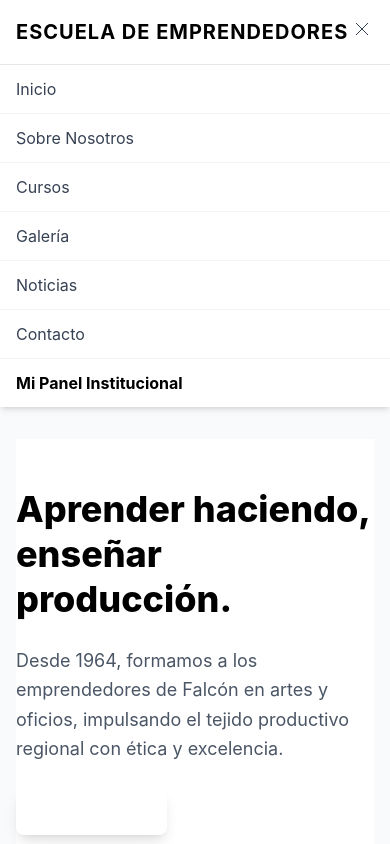
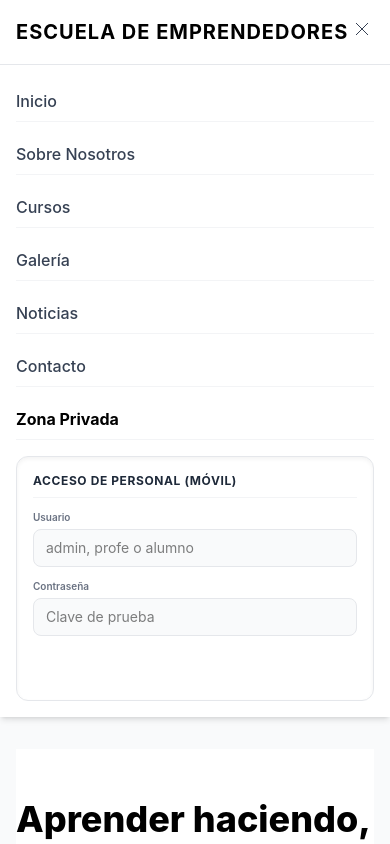
Before and after one commit to navymenelse/EscuelaMrgaritas, a React (Vite) app in the folder escuela-emprendedores-frontend/: page / in a window 390 px wide. Both pictures are taken after a click on the button 362 px from the left and 29 px from the top of the page. Shown: the top 844 px of the page. Built offline with nearby package versions, Linux system fonts and the light colour scheme.

Commit message:
ajustes navegacion 4.2 mobile

```diff
--- a/escuela-emprendedores-frontend/src/components/common/Navbar.jsx
+++ b/escuela-emprendedores-frontend/src/components/common/Navbar.jsx
@@ -188,31 +188,84 @@ const Navbar = () => {
         </div>
       </div>
 
-      {/* Mobile Menu Overlay */}
+    {/* Mobile Menu Overlay */}
       {isOpen && (
-        <div className="md:hidden bg-brand-neutral border-t border-gray-200">
+        <div className="md:hidden bg-brand-neutral border-t border-gray-200 p-4 space-y-3">
           {menuItems.map((item) => (
-            <a key={item.name} href={item.path} className="block px-4 py-3 text-base text-gray-700 border-b border-gray-100">
+            <a
+              key={item.name}
+              href={item.path}
+              className="block py-2 text-base text-gray-700 font-medium border-b border-gray-100"
+              onClick={() => setIsOpen(false)}
+            >
               {item.name}
             </a>
           ))}
+          <a
+            href="/login"
+            className="block py-2 text-base font-bold text-brand-primary border-b border-gray-100"
+            onClick={() => setIsOpen(false)}
+          >
+            Zona Privada
+          </a>
 
+          {/* SECCIÓN DINÁMICA DE ADMINISTRACIÓN PARA MÓVIL */}
           {auth.active ? (
-            <>
-              <a href="/portal" className="block px-4 py-3 text-base font-bold text-brand-secondary border-b border-gray-100">
-                Mi Panel ({auth.type})
+            <div className="pt-2 space-y-2">
+              <div className="p-3 bg-green-50 rounded-xl border border-green-200">
+                <p className="text-xs text-green-800 font-medium">
+                  Sesión activa: <span className="capitalize font-bold">{auth.type}</span>
+                </p>
+              </div>
+              <a
+                href="/portal"
+                className="block w-full bg-brand-primary text-white py-2.5 rounded-lg font-bold text-sm text-center"
+                onClick={() => setIsOpen(false)}
+              >
+                Ir a mi Panel Escolar
               </a>
               <button
                 onClick={handleNavbarLogout}
-                className="block w-full text-left px-4 py-3 text-base font-bold text-red-600 bg-red-50"
+                className="w-full bg-red-50 text-red-600 py-2.5 rounded-lg font-bold text-sm"
               >
                 Cerrar Sesión Activa
               </button>
-            </>
+            </div>
           ) : (
-            <a href="/portal" className="block px-4 py-3 text-base font-bold text-brand-secondary">
-              Mi Panel Institucional
-            </a>
+            /* FORMULARIO DE ACCESO MÓVIL DIRECTO */
+            <div className="bg-white p-4 rounded-xl border border-gray-200 shadow-inner mt-4">
+              <h4 className="font-bold text-gray-800 border-b border-gray-100 pb-2 text-xs uppercase tracking-wider mb-3">
+                Acceso de Personal (Móvil)
+              </h4>
+              {error && <p className="text-xs bg-red-50 text-red-600 p-2 rounded-lg font-medium mb-2">{error}</p>}
+              <form onSubmit={handleLoginSubmit} className="space-y-3">
+                <div>
+                  <label className="block text-[10px] font-semibold text-gray-500 mb-1">Usuario</label>
+                  <input
+                    type="text"
+                    value={user}
+                    onChange={(e) => setUser(e.target.value)}
+                    className="w-full px-3 py-2 border border-gray-200 rounded-lg text-sm bg-gray-50 outline-none focus:ring-2 focus:ring-brand-primary"
+                    placeholder="admin, profe o alumno"
+                    required
+                  />
+                </div>
+                <div>
+                  <label className="block text-[10px] font-semibold text-gray-500 mb-1">Contraseña</label>
+                  <input
+                    type="password"
+                    value={password}
+                    onChange={(e) => setPassword(e.target.value)}
+                    className="w-full px-3 py-2 border border-gray-200 rounded-lg text-sm bg-gray-50 outline-none focus:ring-2 focus:ring-brand-primary"
+                    placeholder="Clave de prueba"
+                    required
+                  />
+                </div>
+                <button type="submit" className="w-full bg-brand-secondary text-white py-2.5 rounded-lg font-bold text-xs uppercase tracking-wider hover:bg-orange-600 transition-colors">
+                  Ingresar al Sistema
+                </button>
+              </form>
+            </div>
           )}
         </div>
       )}
```
